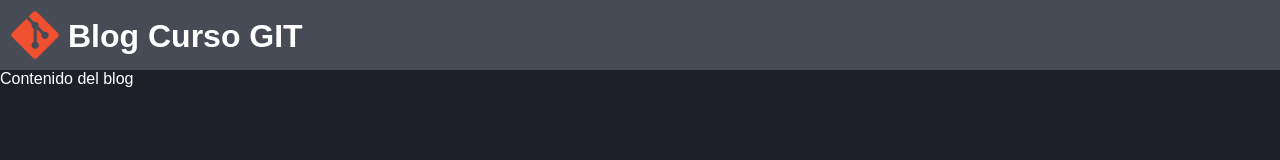
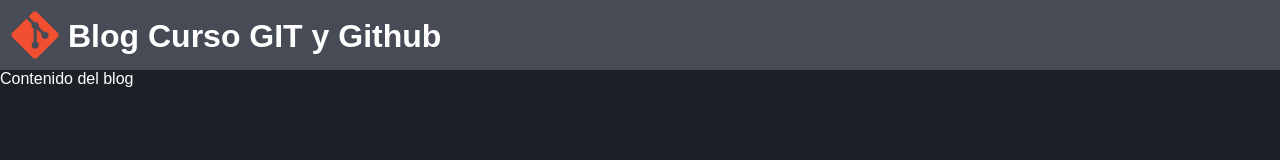
Before and after one commit to St4revy/curso-git, a plain HTML site: page index.html in a window 1280 px wide. Drawn offline with Linux system fonts and the light colour scheme; a web font is replaced by a local one.

Commit message:
Change Title

```diff
--- a/index.html
+++ b/index.html
@@ -12,7 +12,7 @@
 <body>
     <div class="bar">
         <img class="logo" src="../Curso-GIT/images/Git_icon.svg.png">
-        <h1>Blog Curso GIT</h1>
+        <h1>Blog Curso GIT y Github</h1>
     </div>
     <div>
         Contenido del blog
```
